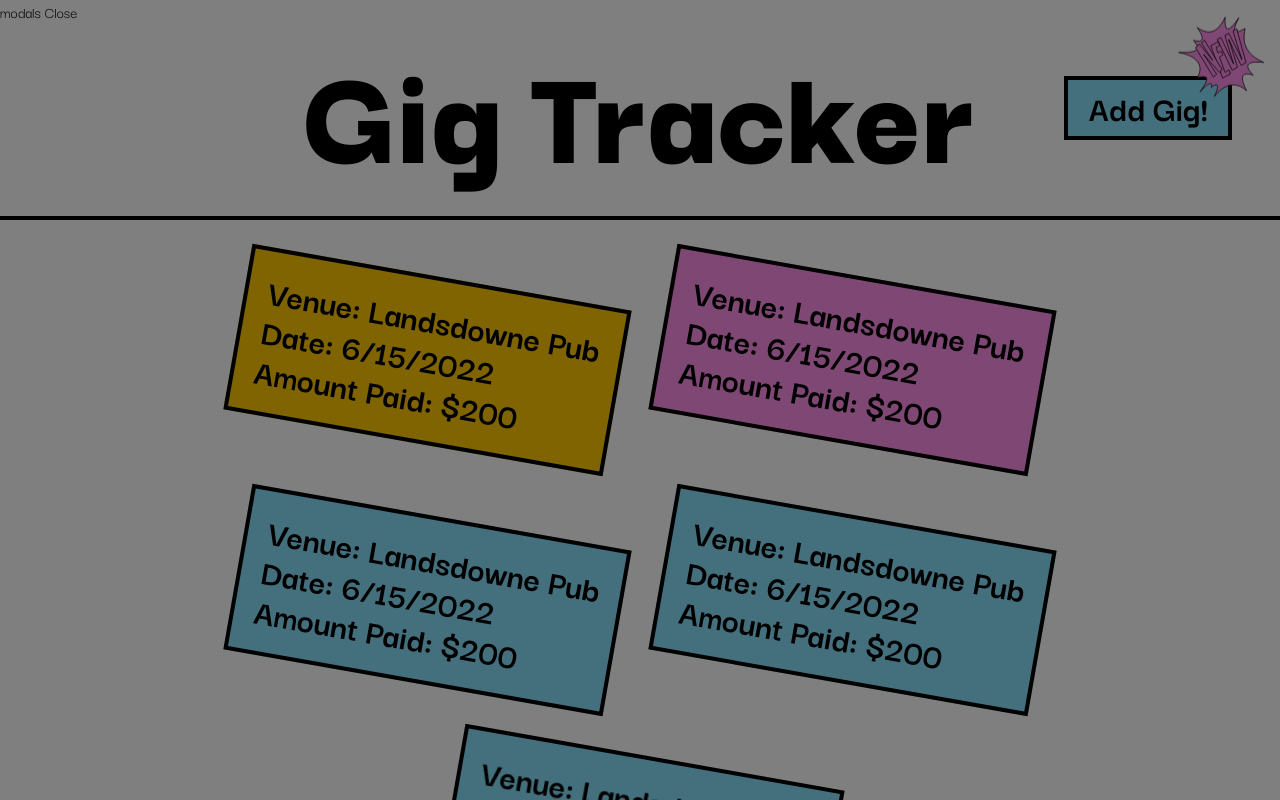
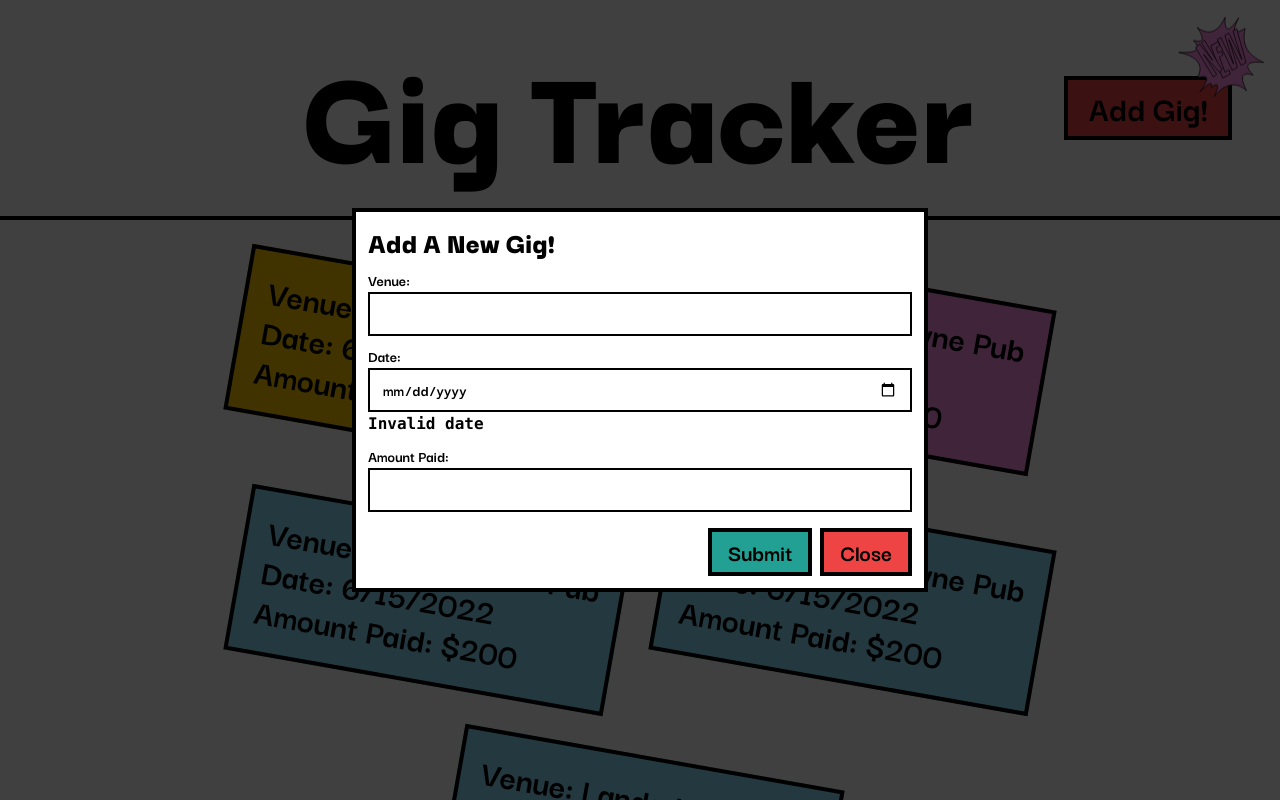
Before and after one commit to MarkDonatelli/gigTracker, a Vue app: page / in a window 1280 px wide. Both pictures are taken after a click on the button "Add Gig!". Shown: the top 800 px of the page. Built offline with nearby package versions, Linux system fonts and the light colour scheme.

Commit message:
modal styles, added moment.js to project

```diff
--- a/package.json
+++ b/package.json
@@ -8,11 +8,13 @@
     "lint": "eslint . --ext .vue,.js,.jsx,.cjs,.mjs --fix --ignore-path .gitignore"
   },
   "dependencies": {
+    "moment": "^2.29.3",
     "pinia": "^2.0.14",
     "vue": "^3.2.36"
   },
   "devDependencies": {
     "@rushstack/eslint-patch": "^1.1.0",
+    "@tailwindcss/forms": "^0.5.2",
     "@vitejs/plugin-vue": "^2.3.3",
     "@vue/eslint-config-prettier": "^7.0.0",
     "autoprefixer": "^10.4.7",
--- a/src/App.vue
+++ b/src/App.vue
@@ -23,17 +23,18 @@ const openGigModal = () => {
   <header
     class="flex items-center justify-center border-b-4 border-black mb-14"
   >
-    <h1 class="text-[9rem] font-black">Gig Tracker</h1>
+    <h1
+      class="text-[4rem] xs:text-[5rem] sm:text-[7rem] md:text-[9rem] font-black"
+    >
+      Gig Tracker
+    </h1>
     <div class="button-container absolute right-8">
       <div class="button-container__content relative">
         <img
           class="absolute max-w-[50%] w-full -top-2/4 -right-[12%] animate-bounce-custom"
           src="@/assets/images/new.svg"
         />
-        <button
-          @click="openGigModal"
-          class="btn btn-standard text-4xl font-bold border-black border-4 px-5 py-2 m-4 bg-lightBlue"
-        >
+        <button @click="openGigModal" class="btn text-4xl px-5 py-2 m-4">
           Add Gig!
         </button>
       </div>
--- a/src/assets/styles/index.css
+++ b/src/assets/styles/index.css
@@ -45,4 +45,8 @@
 
     src: url('/fonts/DarkerGrotesque-Black.ttf') format('truetype');
   }
+
+  .btn {
+    @apply font-bold border-black border-4 bg-red-500;
+  }
 }
--- a/src/components/AddGigModal.vue
+++ b/src/components/AddGigModal.vue
@@ -1,4 +1,9 @@
 <script setup>
+/*
+imports
+*/
+import { ref } from 'vue';
+import moment from 'moment';
 /*
 props
 */
@@ -17,6 +22,12 @@ emits
 const emit = defineEmits(['update:modelValue']);
 
 /*
+form / data
+*/
+
+const date = ref('');
+
+/*
 close modal
 */
 const closeModal = () => {
@@ -27,9 +38,57 @@ const closeModal = () => {
 <template>
   <div
     v-if="props.modelValue"
-    class="modal bg-black/50 h-screen absolute top-0 right-0 left-0"
+    class="modal bg-black/75 h-screen fixed top-0 right-0 left-0 px-4 flex justify-center items-center"
   >
-    modals
-    <button @click="closeModal">Close</button>
+    <div
+      class="form-container bg-white max-w-xl w-full border-black border-4 p-3"
+    >
+      <h3 class="font-black text-3xl mb-2">Add A New Gig!</h3>
+      <form @submit.prevent="">
+        <div class="field mb-2 font-bold">
+          <label for="venue" class="label">Venue:</label>
+          <div class="control">
+            <input
+              class="input w-full border-black border-2"
+              type="text"
+              name="venue"
+            />
+          </div>
+        </div>
+        <div class="field mb-2 font-bold">
+          <label for="date" class="label">Date:</label>
+          <div class="control">
+            <input
+              v-model="date"
+              class="input w-full border-black border-2"
+              type="date"
+              name="date"
+            />
+          </div>
+          <pre>{{ moment(date).format('MM/DD/YYYY') }}</pre>
+        </div>
+        <div class="field font-bold">
+          <label for="amount" class="label">Amount Paid:</label>
+          <div class="control">
+            <input
+              class="input w-full border-black border-2"
+              type="text"
+              name="amount"
+            />
+          </div>
+        </div>
+      </form>
+      <div class="flex items-center justify-end">
+        <button
+          class="btn text-2xl px-4 mt-4 mr-2 bg-green py-1"
+          @click="showDate"
+        >
+          Submit
+        </button>
+        <button class="btn text-2xl px-4 mt-4 py-1" @click="closeModal">
+          Close
+        </button>
+      </div>
+    </div>
   </div>
 </template>
--- a/src/components/GigList.vue
+++ b/src/components/GigList.vue
@@ -2,7 +2,7 @@
 
 <template>
   <div
-    class="flex flex-wrap justify-center gap-10 px-6 max-w-[1700px] w-full mx-auto"
+    class="flex flex-wrap justify-center gap-10 px-6 max-w-[1700px] w-full mx-auto relative"
     id="gigList"
   >
     <!-- gig info-->
--- a/tailwind.config.js
+++ b/tailwind.config.js
@@ -1,6 +1,12 @@
+const { screens } = require('tailwindcss/defaultTheme');
+
 module.exports = {
   content: ['./index.html', './src/**/*.{vue,js,ts,jsx,tsx}'],
   theme: {
+    screens: {
+      xs: '475px',
+      ...screens,
+    },
     extend: {
       fontFamily: {
         sans: ['Darker Grotesque', 'sans-serif'],
@@ -13,5 +19,5 @@ module.exports = {
       },
     },
   },
-  plugins: [],
+  plugins: [require('@tailwindcss/forms')],
 };
```
Also changed, not shown: 1 other file (tests, documents, lock files or other folders).
